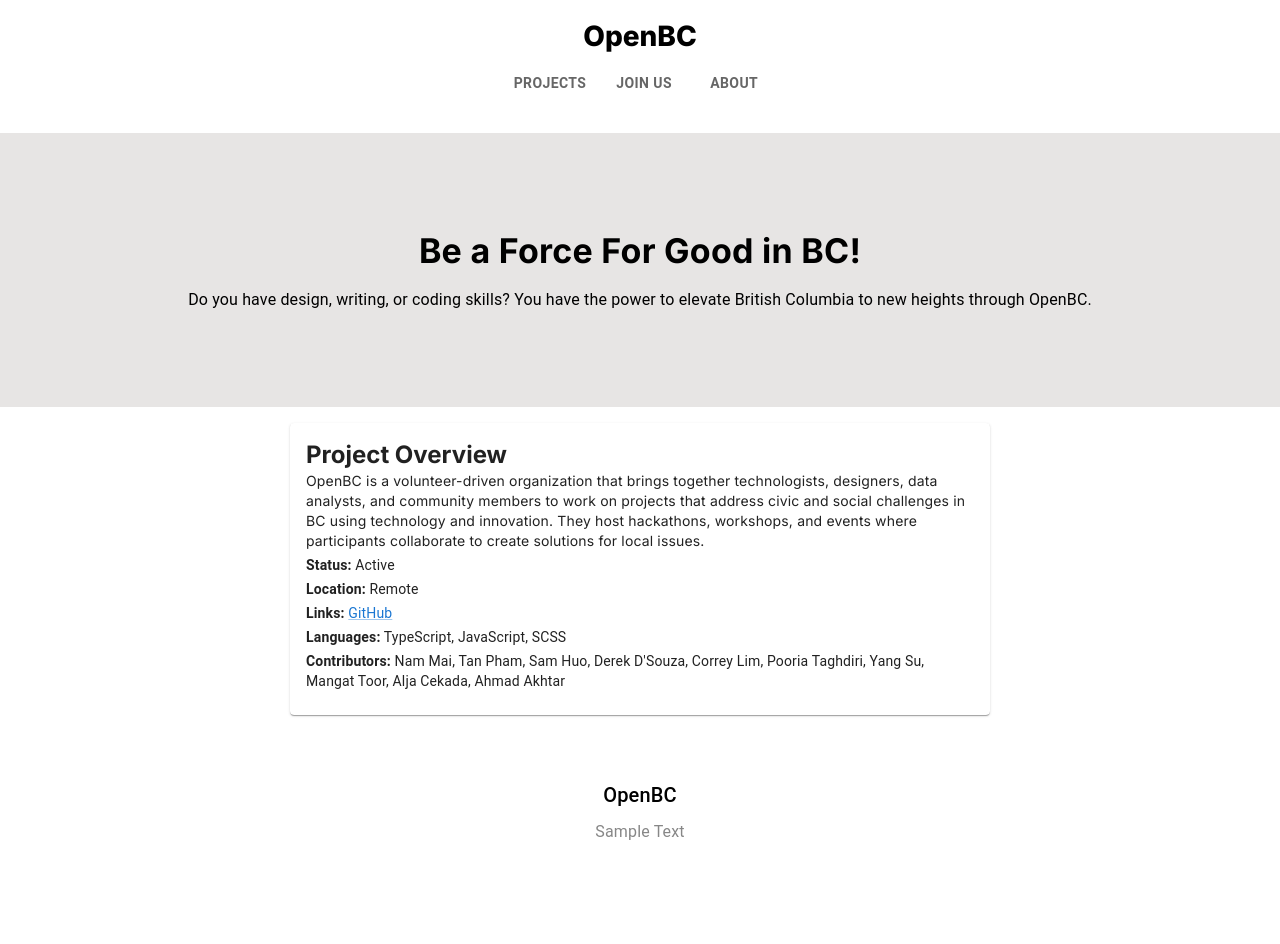
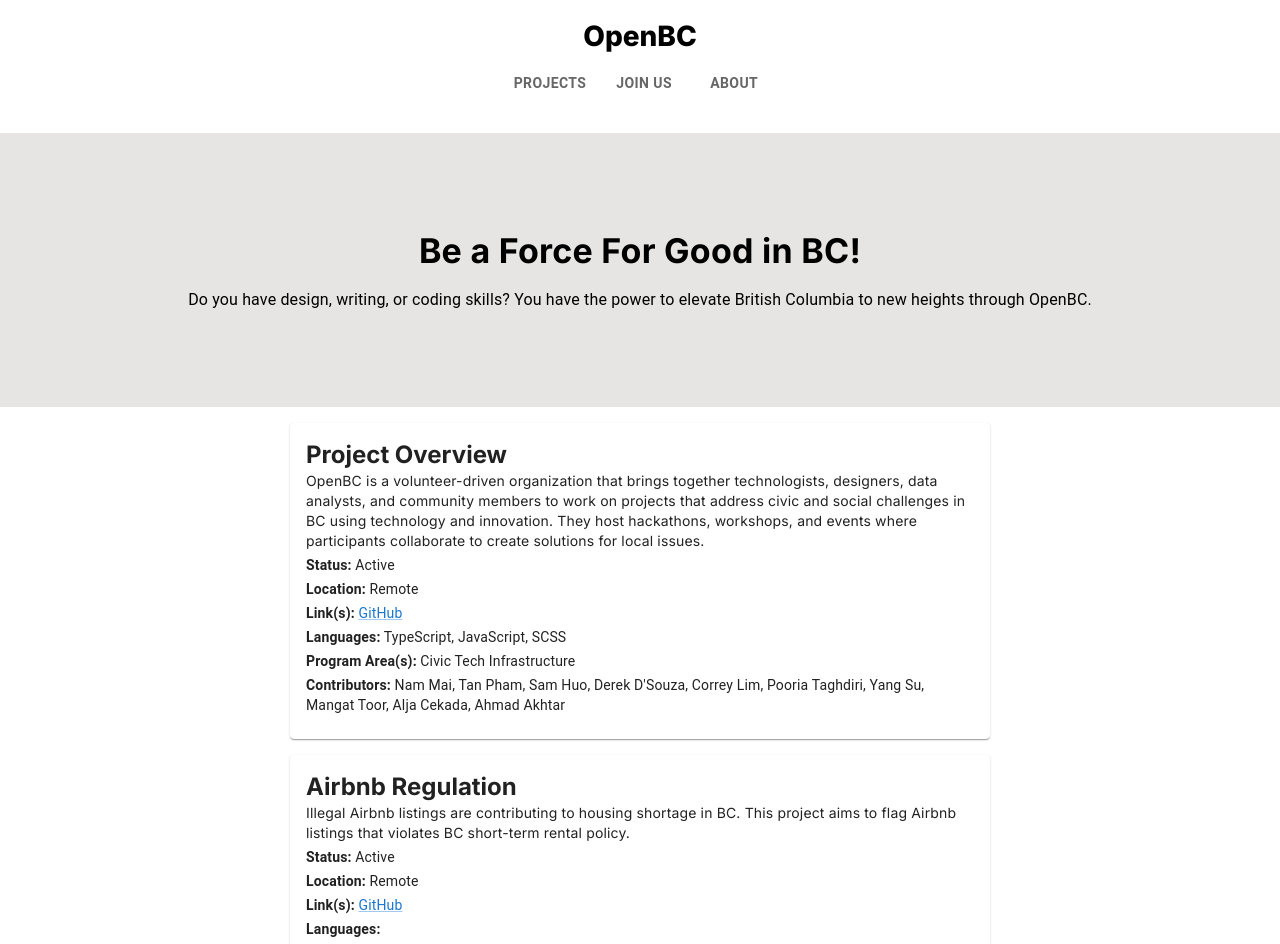
Before and after one commit to OpenBCca/openbc-web, a Next.js app: page / in a window 1280 px wide. Shown: the top 944 px of the page. Before the commit the page ends 894 px from the top, so only its background shows below. Built offline with nearby package versions, Linux system fonts and the light colour scheme.

Commit message:
Add Airbnb project and more project details

```diff
--- a/src/app/dataModels/project.ts
+++ b/src/app/dataModels/project.ts
@@ -7,7 +7,7 @@ export interface Project {
   partners?: string;
   languages: string[];
   technologies?: string[];
-  programAreas?: string;
+  programAreas?: string[];
   location?: string;
   status?: ProjectStatusEnum;
   contributors: string[];
--- a/src/components/project-overview/project-overview.tsx
+++ b/src/components/project-overview/project-overview.tsx
@@ -20,6 +20,7 @@ export default async function ProjectOverview() {
                 languages={project.languages}
                 status={project.status}
                 location={project.location}
+                programAreas={project.programAreas}
                 contributors={project.contributors}
               />
             </Card>
--- a/src/components/project/project.tsx
+++ b/src/components/project/project.tsx
@@ -46,7 +46,7 @@ export default function Project({
             )}
           </Typography>
           <Typography variant="body2" mt={0.5}>
-            <strong>Links:</strong>&nbsp;
+            <strong>Link(s):</strong>&nbsp;
             {links.map((link: LinkInterface, idx: number) => (
               <Link href={link.url} key={`project-link-${idx}`}>
                 {link.title}
@@ -57,7 +57,7 @@ export default function Project({
             <Typography variant="body2" mt={0.5}>
               {' '}
               <span>
-                <strong>Partners:</strong> {partners}
+                <strong>Partner(s):</strong> {partners}
               </span>
             </Typography>
           )}
@@ -71,7 +71,7 @@ export default function Project({
           )}
           {programAreas && (
             <Typography variant="body2" mt={0.5}>
-              <strong>Program Areas:</strong> {programAreas}
+              <strong>Program Area(s):</strong> {programAreas.join(', ')}
             </Typography>
           )}
           {contributors && (
--- a/src/json/projects.json
+++ b/src/json/projects.json
@@ -8,7 +8,7 @@
     "partners": "",
     "languages": ["TypeScript", "JavaScript", "SCSS"],
     "technologies": [],
-    "programAreas": "",
+    "programAreas": ["Civic Tech Infrastructure"],
     "location": "Remote",
     "status": "Active",
     "contributors": [
@@ -23,5 +23,22 @@
       "Alja Cekada",
       "Ahmad Akhtar"
     ]
+  },
+  {
+    "title": "Airbnb Regulation",
+    "description": "Illegal Airbnb listings are contributing to housing shortage in BC. This project aims to flag Airbnb listings that violates BC short-term rental policy.",
+    "links": [
+      {
+        "title": "GitHub",
+        "url": "https://github.com/OpenBCca/airbnb-regulation"
+      }
+    ],
+    "partners": "",
+    "languages": [],
+    "technologies": [],
+    "programAreas": ["Justice"],
+    "location": "Remote",
+    "status": "Active",
+    "contributors": ["Yang Su", "Tony-Thawatchai Saengthamchai"]
   }
 ]
```
